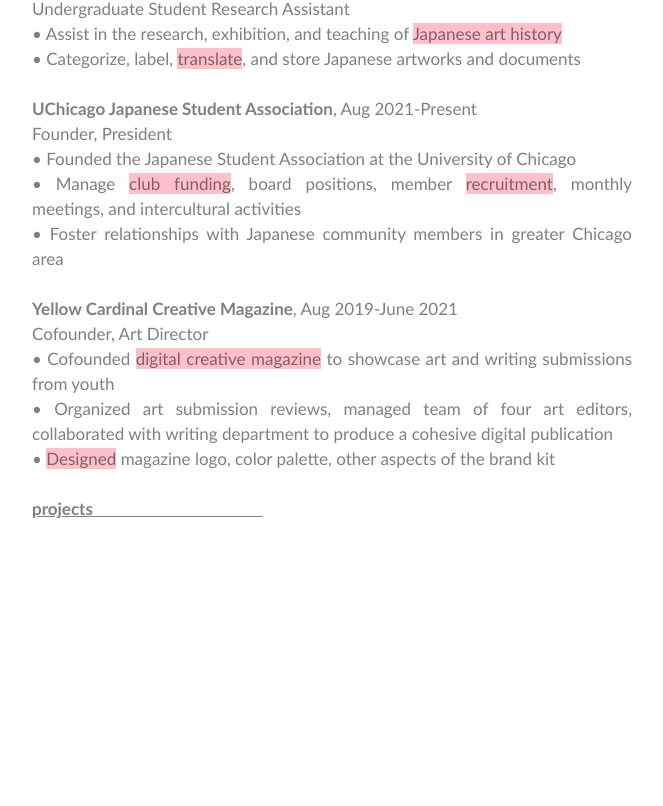
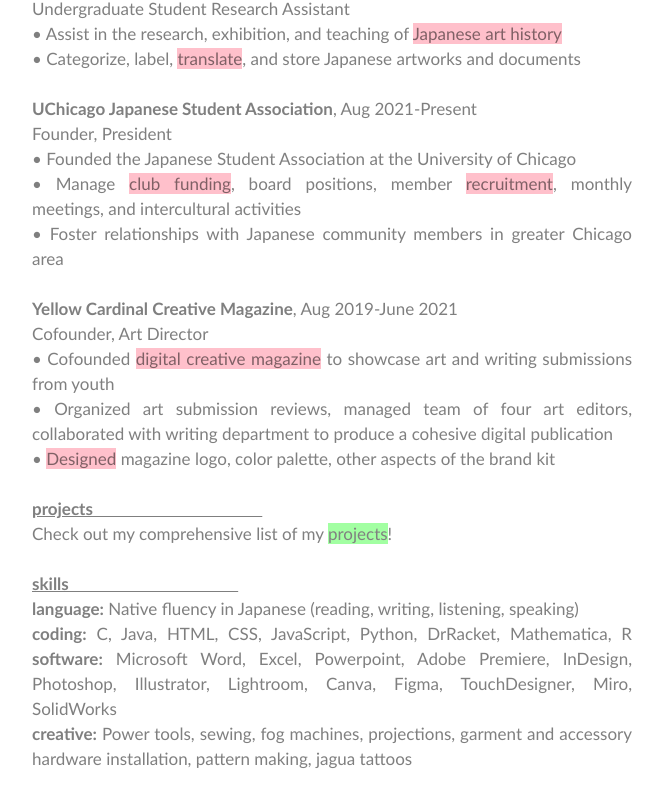
Before and after one commit to takaramarina/resume, a plain HTML site: page index.html in a window 1280 px wide. Shown: the part 1184-1990 px from the top of the page, without its empty margins (308-971 px from the left). Before the commit the page ends 1818 px from the top, so only its background shows below. Drawn offline with Linux system fonts and the light colour scheme.

Commit message:
projects and skills

```diff
--- a/index.html
+++ b/index.html
@@ -140,7 +140,16 @@
       <b><u>projects
           &nbsp&nbsp&nbsp&nbsp&nbsp&nbsp&nbsp&nbsp&nbsp&nbsp&nbsp&nbsp&nbsp&nbsp&nbsp&nbsp&nbsp&nbsp&nbsp&nbsp&nbsp&nbsp&nbsp&nbsp&nbsp&nbsp&nbsp&nbsp&nbsp&nbsp&nbsp&nbsp&nbsp&nbsp&nbsp&nbsp&nbsp&nbsp&nbsp&nbsp</u></b>
       <br>
-
+      Check out my comprehensive list of my <a href="https://takaramarina.github.io/works/">
+        <span style="background-color: rgba(100, 255, 100, 0.6)">projects</span></a>!
+      <br><br>
+      <b><u>skills
+          &nbsp&nbsp&nbsp&nbsp&nbsp&nbsp&nbsp&nbsp&nbsp&nbsp&nbsp&nbsp&nbsp&nbsp&nbsp&nbsp&nbsp&nbsp&nbsp&nbsp&nbsp&nbsp&nbsp&nbsp&nbsp&nbsp&nbsp&nbsp&nbsp&nbsp&nbsp&nbsp&nbsp&nbsp&nbsp&nbsp&nbsp&nbsp&nbsp&nbsp</u></b>
+      <br>
+      <b>language:</b> Native fluency in Japanese (reading, writing, listening, speaking) <br>
+      <b>coding:</b> C, Java, HTML, CSS, JavaScript, Python, DrRacket, Mathematica, R
+      <b>software:</b> Microsoft Word, Excel, Powerpoint, Adobe Premiere, InDesign, Photoshop, Illustrator, Lightroom, Canva, Figma, TouchDesigner, Miro, SolidWorks <br>
+      <b>creative:</b> Power tools, sewing, fog machines, projections, garment and accessory hardware installation, pattern making, jagua tattoos
     </div>
     <br><br><br><br><br><br>
   </body>
```
